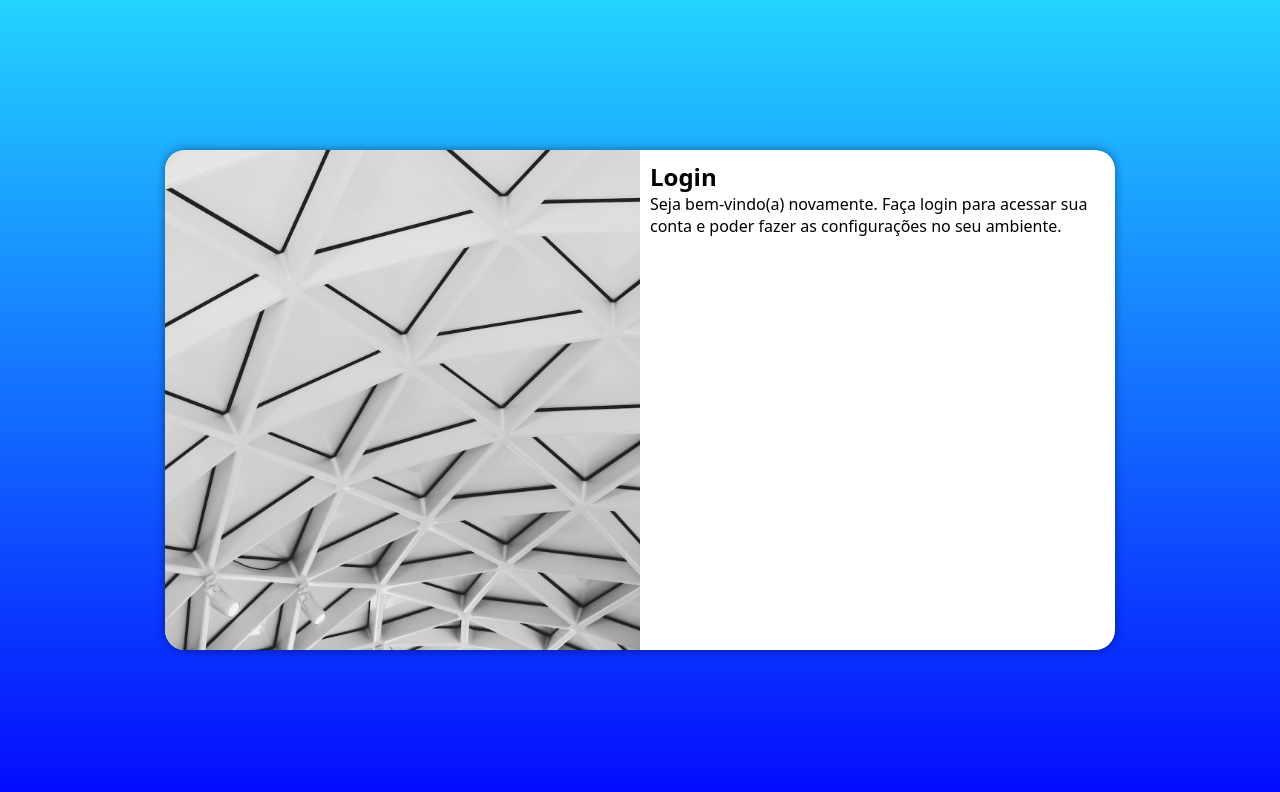
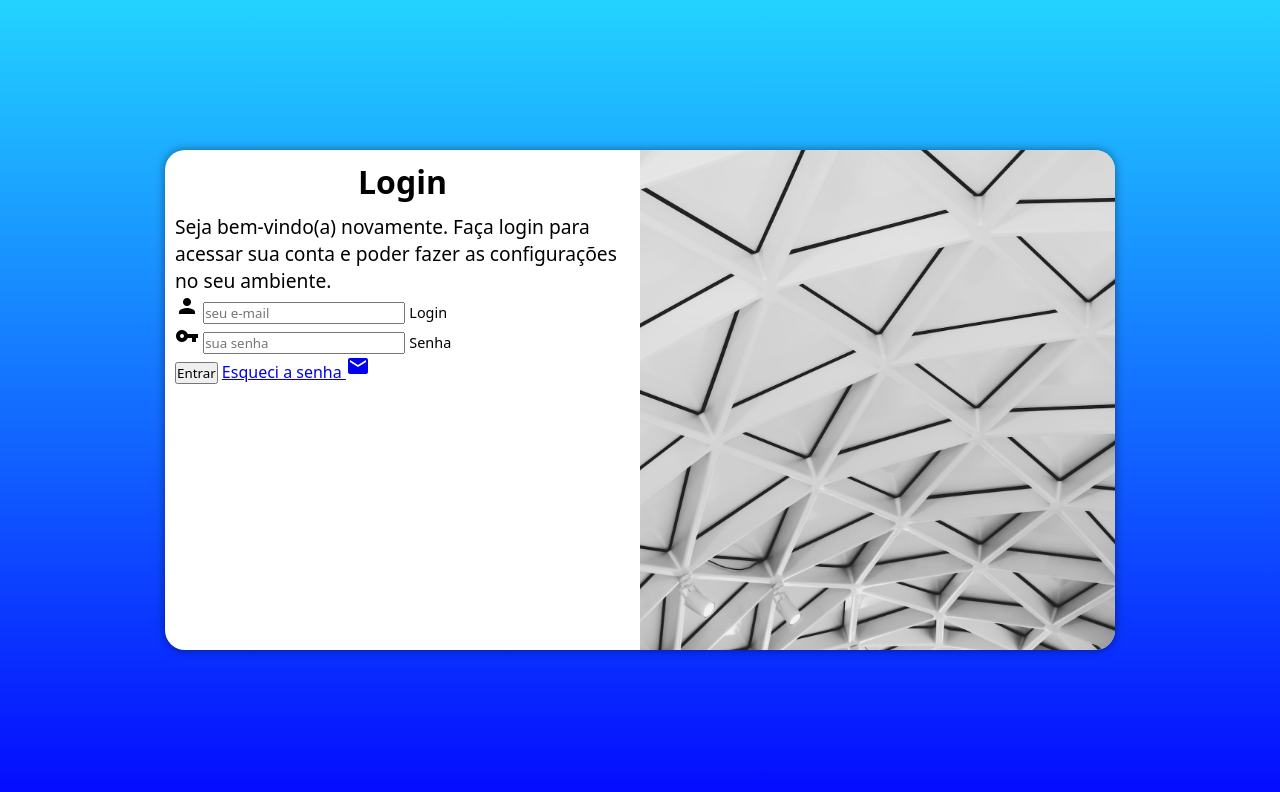
Before and after one commit to MarlonMuller/projeto-login, a plain HTML site: page index.html in a window 1280 px wide. Drawn offline with Linux system fonts and the light colour scheme.

Commit message:
adicionei o formulario

```diff
--- a/index.html
+++ b/index.html
@@ -4,6 +4,7 @@
     <meta charset="UTF-8">
     <meta name="viewport" content="width=device-width, initial-scale=1.0">
     <title>Login</title>
+    <link rel="stylesheet" href="https://fonts.googleapis.com/icon?family=Material+Icons">
     <link rel="stylesheet" href="style/style.css">
     <link rel="stylesheet" href="style/media-query.css">
 </head>
@@ -16,7 +17,20 @@
                 <h1>Login</h1>
                 <p>Seja bem-vindo(a) novamente. Faça login para acessar sua conta e poder fazer as configurações no seu ambiente.</p>
                 <form action="login.php" method="post">
-
+                    <div class="campo">
+                        <i class="material-icons">person</i>
+                        <input type="email" name="login" id="ilogin" placeholder="seu e-mail" autocomplete="email" required maxlength="30">
+                        <label for="ilogin">Login</label>
+                    </div>
+                    <div class="campo">
+                        <i class="material-icons">vpn_key</i>
+                        <input type="password" name="senha" id="isenha" placeholder="sua senha" autocomplete="current-password" required minlength="8" maxlength="20">
+                        <label for="isenha">Senha</label>
+                    </div>
+                    <input type="submit" value="Entrar">
+                    <a href="esqueci.html">
+                        Esqueci a senha <i class="material-icons">mail</i>
+                    </a>
                 </form>
             </div>
         </section>
--- a/style/media-query.css
+++ b/style/media-query.css
@@ -34,13 +34,21 @@
     }
 
     section#login > div#imagem {
-        float: left;
+        float: right;
         height: 100%;
         width: 50%;
     }
 
     section#login > div#formulario {
-        float: right;
+        float: left;
         width: 50%;
     }
+
+    div#formulario > h1 {
+        font-size: 2em;
+    }
+
+    div#formulario > p {
+        font-size: 1.2em;
+    }
 }
--- a/style/style.css
+++ b/style/style.css
@@ -54,3 +54,16 @@
     padding: 10px;
 
 }
+
+div#formulario > h1 {
+    text-align: center;
+    margin-bottom: 10px;
+}
+
+div#formulario > p {
+    font-size: 0.8em;
+}
+
+Label {
+    font-size: 0.9em;
+}
```
